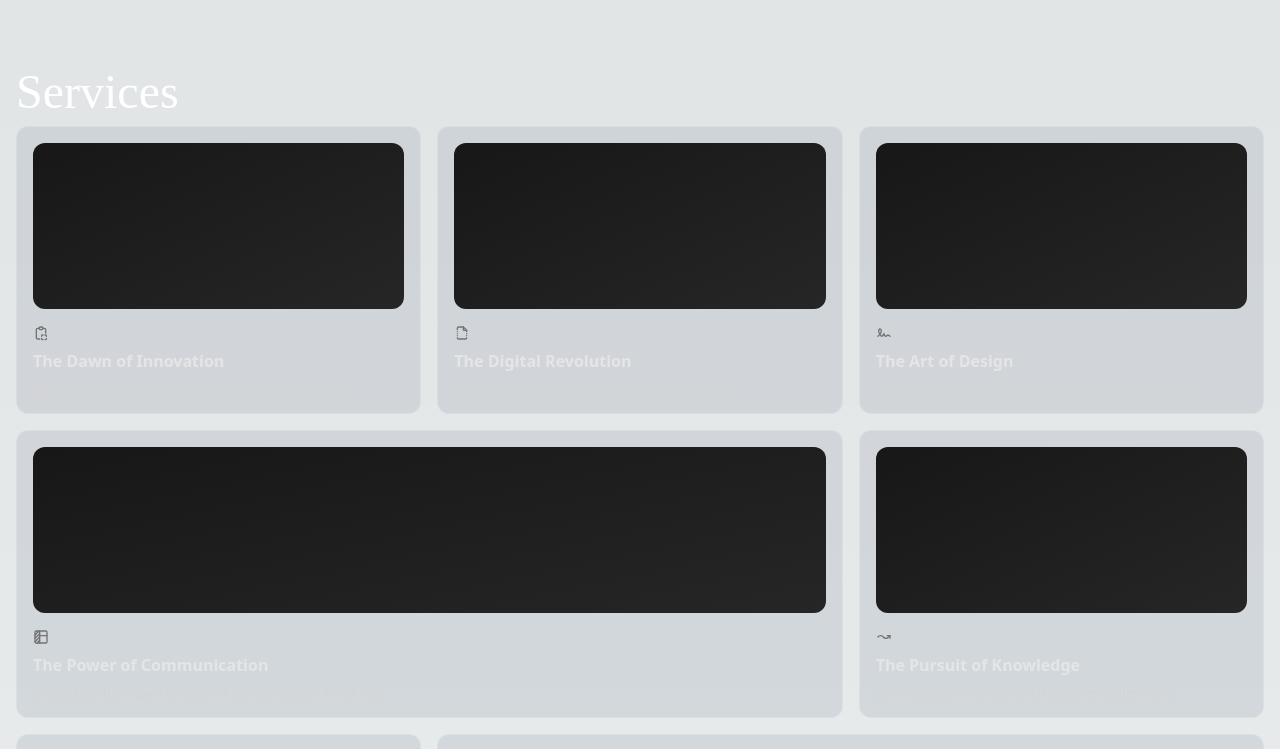
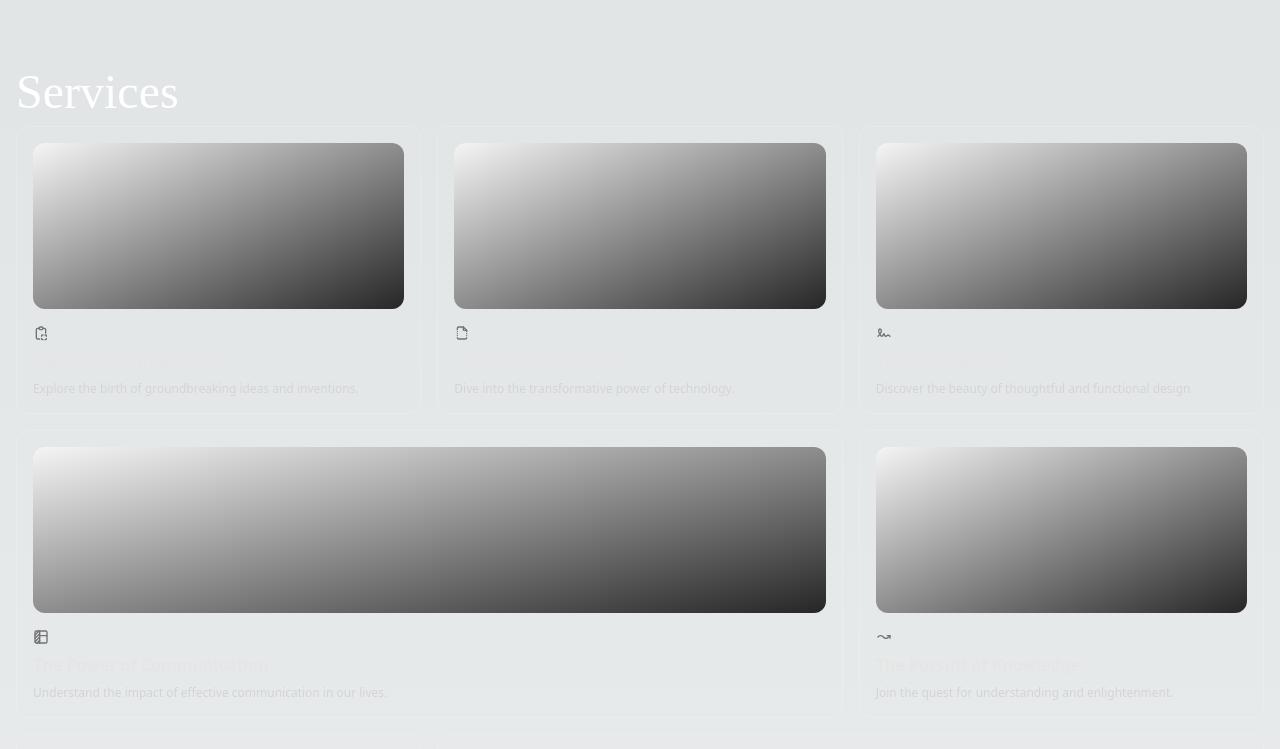
Before and after one commit to rezmathers/Elesium, a Next.js app: page / in a window 1280 px wide. Shown: the part 1360-2109 px from the top of the page. Built offline with nearby package versions, Linux system fonts and the light colour scheme.

Commit message:
graph added commit 2

```diff
--- a/src/components/AppleCardsCarouselDemo.tsx
+++ b/src/components/AppleCardsCarouselDemo.tsx
@@ -2,7 +2,7 @@
 
 import React from "react";
 import { Carousel, Card } from "@/components/ui/apple-cards-carousel";
-import { LineChart, Line, CartesianGrid, XAxis, YAxis, Legend, ResponsiveContainer, Tooltip } from "recharts";
+
 import '../components/graphdata/graph1'
 import Graph1 from "../components/graphdata/graph1";
 
--- a/src/components/BentoGridDemo.tsx
+++ b/src/components/BentoGridDemo.tsx
@@ -40,7 +40,7 @@ export function BentoGridDemo() {
   );
 }
 const Skeleton = () => (
-  <div className="flex flex-1 w-full h-full min-h-[6rem] rounded-xl bg-gradient-to-br from-neutral-200 dark:from-neutral-900 dark:to-neutral-800 to-neutral-100"></div>
+  <div className="flex flex-1 w-full h-full min-h-[6rem] rounded-xl bg-gradient-to-br from-neutral-100 to-neutral-800"></div>
 );
 const items = [
   {
--- a/src/components/Faq.tsx
+++ b/src/components/Faq.tsx
@@ -72,7 +72,7 @@ const Faq = () => {
 
                 <div className="flex md:gap-3 xs:justify-between xs:w-full md:w-fit">
                   {/* Mail Icon */}
-                  <a href="mailto:someone@example.com" target="_blank">
+                  <a href="https://ig.me/m/elesium__" target="_blank">
                   <img src="./instagram.svg" alt="Elesuim" className='h-8'/>
                   </a>
                   {/* Facebook Icon */}
@@ -84,7 +84,7 @@ const Faq = () => {
                   <img src="./linkdin.svg" alt="Elesuim" className='h-8'/>
                   </a>
                   {/* Instagram Icon */}
-                  <a href="https://instagram.com" target="_blank">
+                  <a href="mailto:shah@elesium.com" target="_blank">
                   <img src="./gmail.svg" alt="Elesuim" className='h-8'/>
                   </a>
                 </div>
--- a/src/components/ui/bento-grid.tsx
+++ b/src/components/ui/bento-grid.tsx
@@ -35,7 +35,7 @@ export const BentoGridItem = ({
   return (
     <div
       className={cn(
-        "row-span-1 rounded-xl group/bento hover:shadow-xl transition duration-200 shadow-input dark:shadow-none p-4 dark:border-white/[0.2]  border border-transparent justify-between flex flex-col space-y-4 backdrop-blur-3xl bg-slate-500/[0.15]",
+        "row-span-1 rounded-xl group/bento hover:shadow-xl transition duration-200 shadow-input dark:shadow-none p-4 dark:border-white/[0.2]  border border-transparent justify-between flex flex-col space-y-4 backdrop-blur-3xl",
         className
       )}
     >
```
